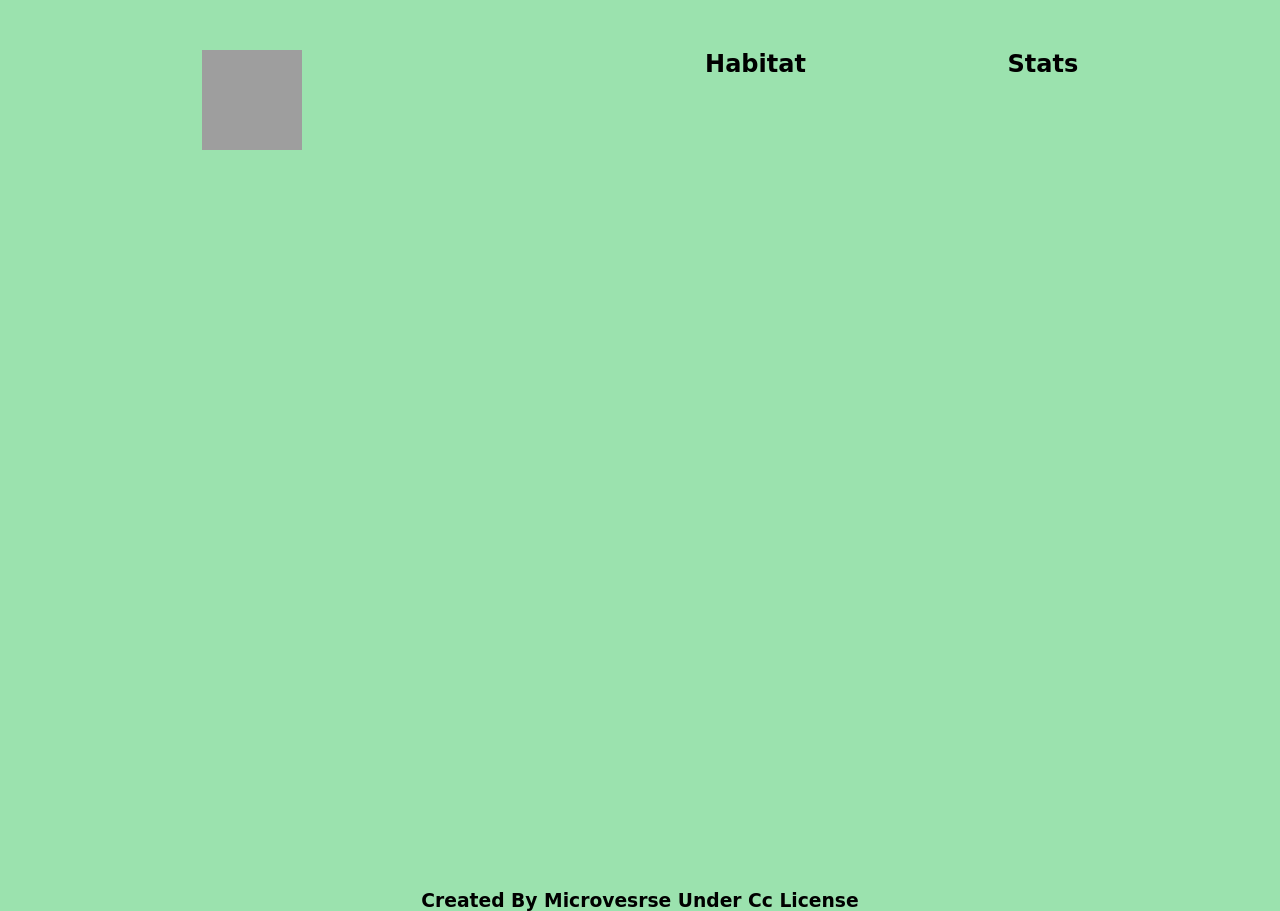
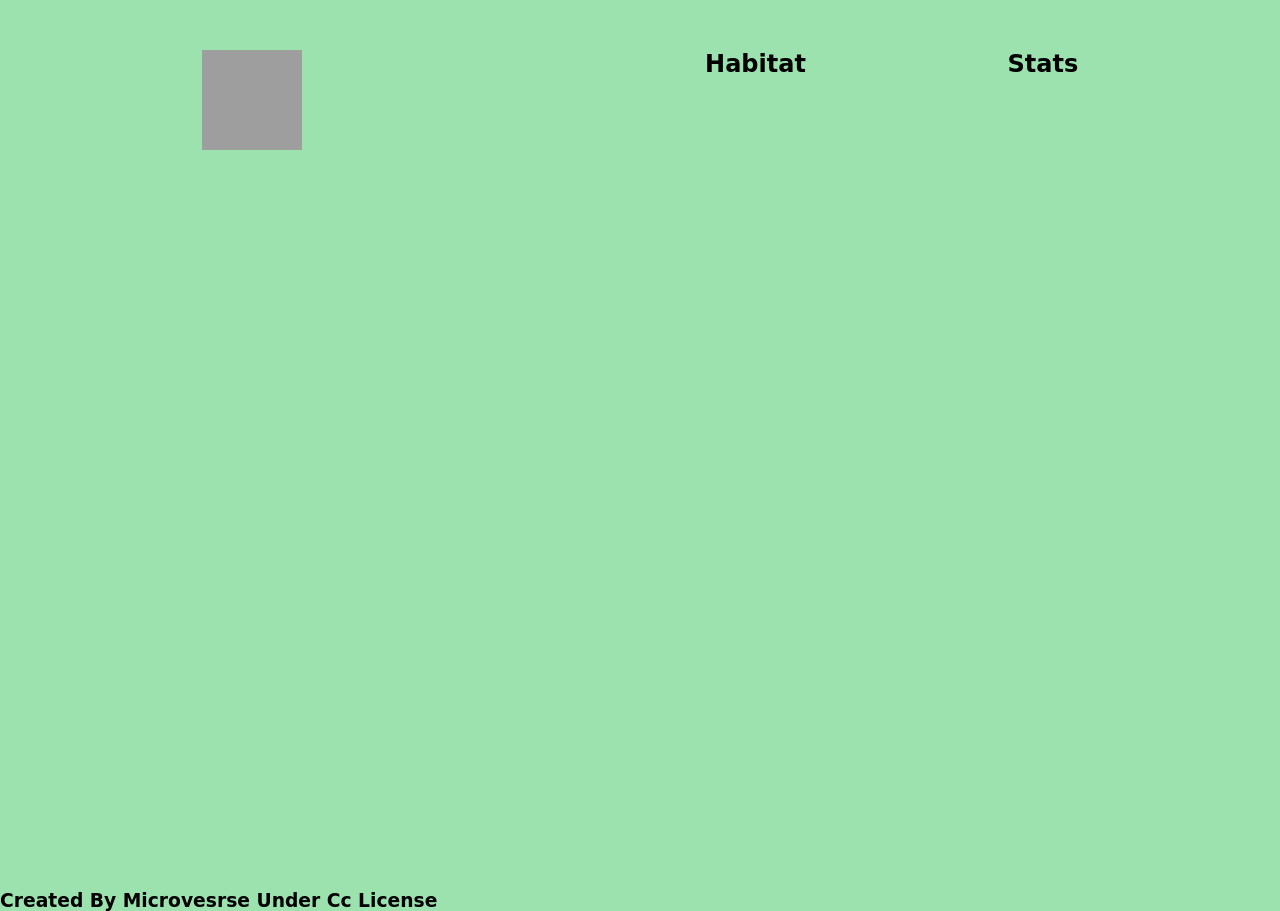
Before and after one commit to otmanTR/JavaScript-Capstone-Project, a website built with webpack: page src/index.html in a window 1280 px wide. Built offline with nearby package versions, Linux system fonts and the light colour scheme; no server answers; grey boxes are pictures that could not be loaded.

Commit message:
required changes done

```diff
--- a/src/index.css
+++ b/src/index.css
@@ -27,14 +27,8 @@
   margin-top: 50px;
 }
 
-footer {
-  display: flex;
-  justify-content: center;
-}
-
 .footer-text {
   text-transform: capitalize;
-  text-align: center;
 }
 
 main {
--- a/src/index.html
+++ b/src/index.html
@@ -42,6 +42,9 @@
       <h3 class="item-count"></h3>
       <section class="section-container flex pokemon-container"></section>
     </main>
+    <footer>
+      <h3 class="footer-text">created by microvesrse under cc license</h3>
+    </footer>
   </div>
   <div class="containerPopUp flex">
 
@@ -50,10 +53,7 @@
   </section>
   <button class="popUpXButton">X</button>
 </div>
-    <footer>
-    <footer class="flex">
-      <h3 class="footer-text">created by microvesrse under cc license</h3>
-    </footer>
+
   </body>
 
 </html>
```
Also changed, not shown: README.md, dist/index.html, dist/main.js.
